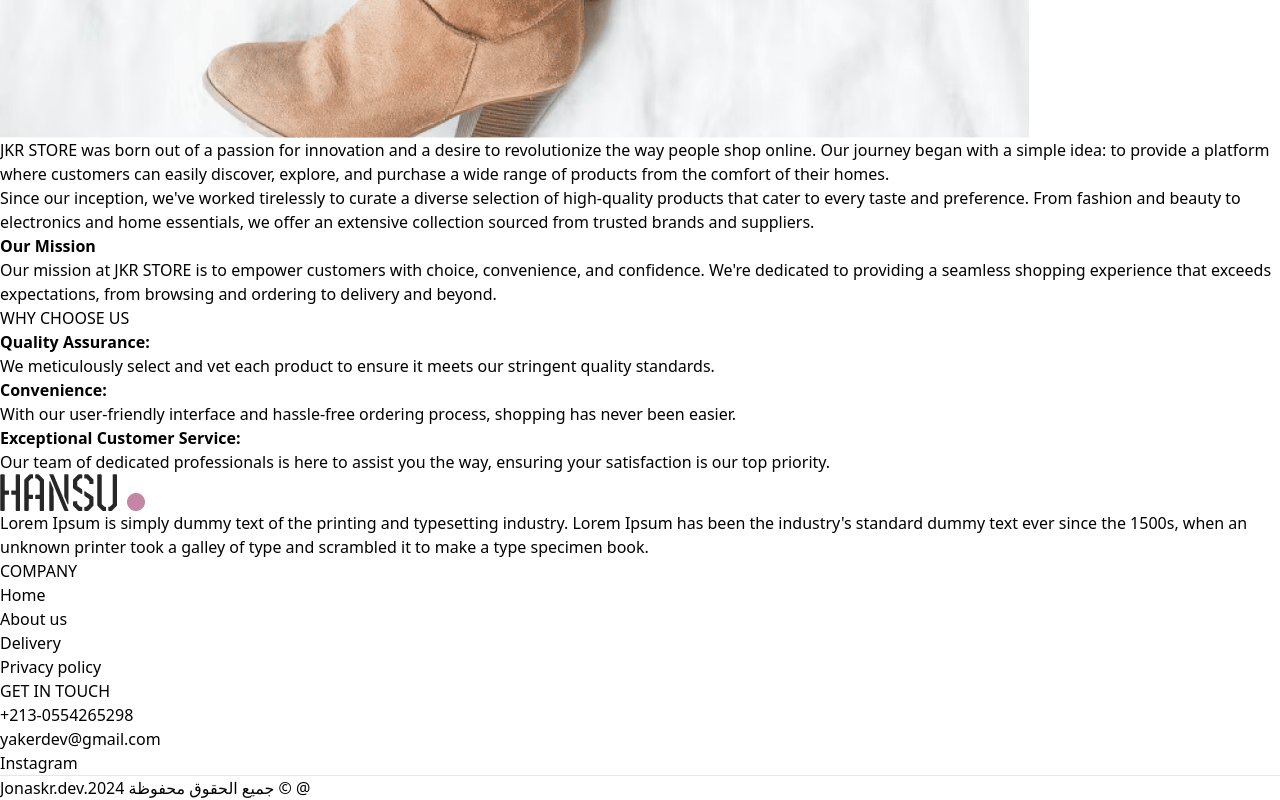
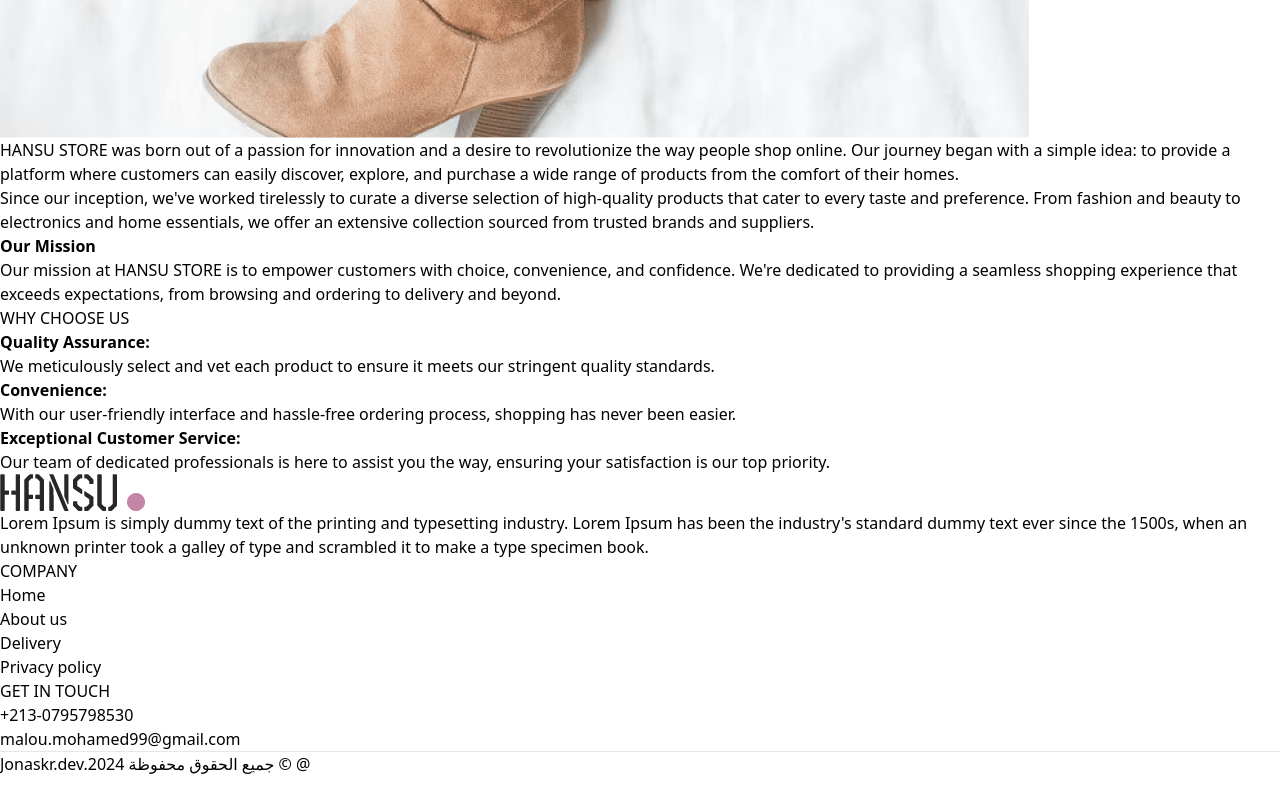
Before and after one commit to jonas-kr/hansu, a React (Vite) app in the folder client/: page /about in a window 1280 px wide. Shown: the part 1237-2037 px from the top of the page. After the commit the page ends 2013 px from the top, so only its background shows below. Built offline with nearby package versions, Linux system fonts and the light colour scheme.

Commit message:
contact info update

```diff
--- a/client/src/components/Footer.jsx
+++ b/client/src/components/Footer.jsx
@@ -19,13 +19,13 @@
         <div>
           <p className="text-xl font-medium mb-5">GET IN TOUCH</p>
           <ul className="flex flex-col gap-1 text-gray-600">
-            <li>+213-0554265298</li>
-            <li>yakerdev@gmail.com</li>
-            <li className="cursor-pointer">
+            <li>+213-0795798530</li>
+            <li>malou.mohamed99@gmail.com</li>
+            {/* <li className="cursor-pointer">
               <a href="https://www.instagram.com/younes.kezadri" target="_blank">
                 Instagram
               </a>
-            </li>
+            </li> */}
           </ul>
         </div>
       </div>
--- a/client/src/pages/client/About.jsx
+++ b/client/src/pages/client/About.jsx
@@ -13,7 +13,7 @@
       <div className="my-10 flex flex-col md:flex-row gap-16">
         <img className="w-full md:max-w-[450px]" src={assets.about_img} alt="about" />
         <div className="flex flex-col justify-center gap-6 md:w-2/4 text-gray-600">
-          <p>JKR STORE was born out of a passion for innovation and a desire
+          <p>HANSU STORE was born out of a passion for innovation and a desire
             to revolutionize the way people shop online. Our journey began
             with a simple idea: to provide a platform where customers can
             easily discover, explore, and purchase a wide range of products
@@ -24,7 +24,7 @@
             beauty to electronics and home essentials, we offer an extensive collection sourced
             from trusted brands and suppliers.</p>
           <b className="text-gray-800">Our Mission</b>
-          <p>Our mission at JKR STORE is to empower customers with choice, convenience, and confidence.
+          <p>Our mission at HANSU STORE is to empower customers with choice, convenience, and confidence.
             We're dedicated to providing a seamless shopping experience that exceeds expectations,
             from browsing and ordering to delivery and beyond.</p>
         </div>
--- a/client/src/pages/client/Contact.jsx
+++ b/client/src/pages/client/Contact.jsx
@@ -15,8 +15,8 @@
                 <div className="flex flex-col justify-center items-start gap-6">
                     <p className="font-semibold text-xl text-gray-600">Our Store</p>
                     <p className=" text-gray-500">Cite Koraichi <br /> Reghaia, Alger Algeria</p>
-                    <p className=" text-gray-500">Tel: 0554265298 <br /> Email: yakerdev@gmail.com</p>
-                    <p className="font-semibold text-xl text-gray-600">Careers at JKR STORE</p>
+                    <p className=" text-gray-500">Tel: 0795798530 <br /> Email: malou.mohamed99@gmail.com</p>
+                    <p className="font-semibold text-xl text-gray-600">Careers at HANSU STORE</p>
                     <p className=" text-gray-500">Learn more about our teams and job openings.</p>
                     <button className="border border-black px-8 py-4 text-sm hover:bg-black hover:text-white transition-all duration-500">Explore Jobs</button>
                 </div>
```
